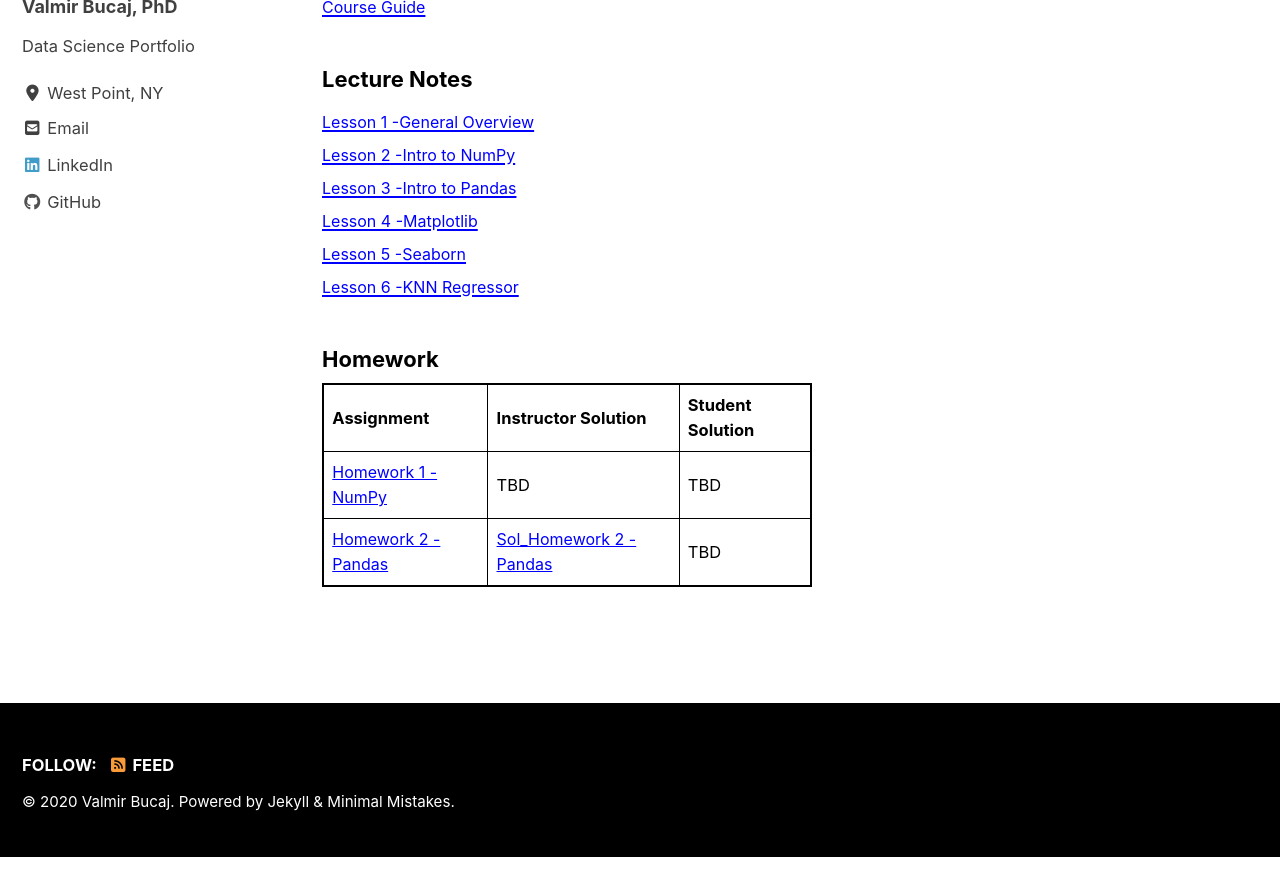
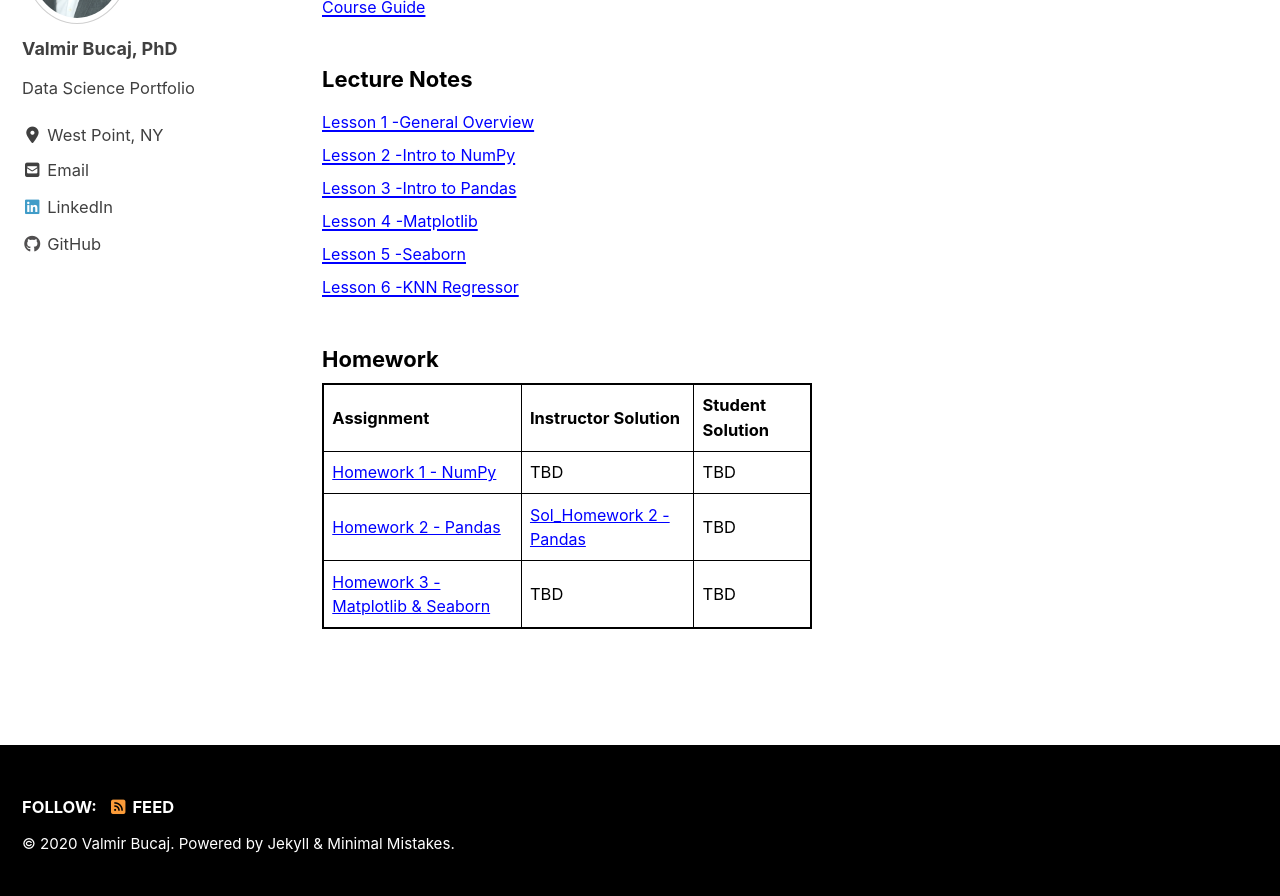
Before and after one commit to vbucaj/vbucaj.github.io, a Jekyll site: the page built from _pages/MA477.md, in a window 1280 px wide and 900 px high, scrolled down 662 px. Shown: the top 896 px of the window. Built offline with Jekyll 4.4.1, drawn with Linux system fonts in a browser that asks for light colours; cached includes are drawn as plain includes; nearby versions of some CDN libraries; before the commit the page ends 1519 px from its top, so only the background shows below that.

Commit message:
homework 3

```diff
--- a/_pages/MA477.md
+++ b/_pages/MA477.md
@@ -80,6 +80,11 @@
     <td><a href='https://github.com/vbucaj/lecture-notes/blob/master/MA477%20-%20Theory%20and%20Applications%20of%20Data%20Science/Homework/Instructor%20Solutions/Homework%202/Solutions%20to%20Homework%202-Pandas.ipynb' target='_blank'><font size='3'>Sol_Homework 2 - Pandas</font></a></td>
     <td>TBD</td>
   </tr>
+  <tr>
+    <td><a href="https://github.com/vbucaj/lecture-notes/blob/master/MA477%20-%20Theory%20and%20Applications%20of%20Data%20Science/Homework/Homework%203/Homework%203%20-%20Matplotlib%20%26%20Seaborn.ipynb" target="_blank" ><font size='3'>Homework 3 - Matplotlib & Seaborn</font></a></td>
+    <td>TBD</td>
+    <td>TBD</td>
+  </tr>
 </table>
 
 </body>
```
